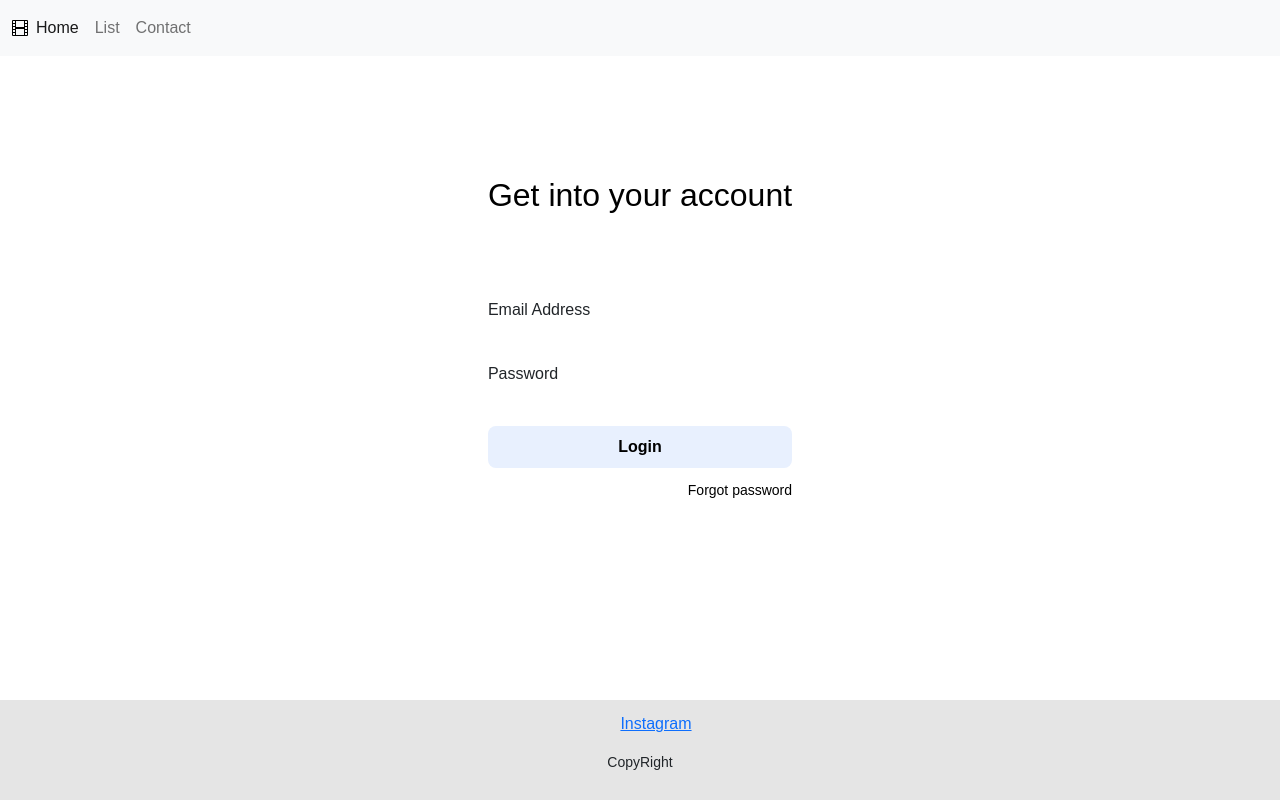
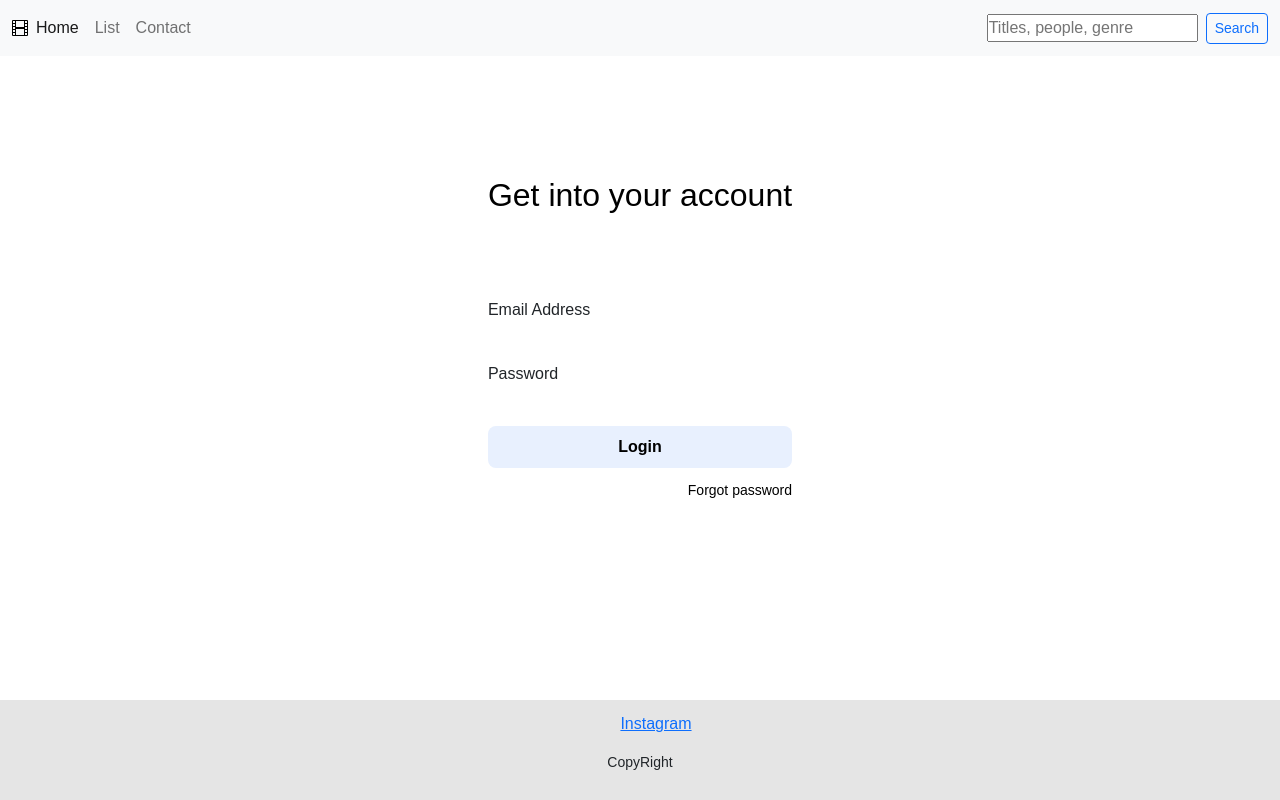
Before and after one commit to Laurajcb/Movies-jsx, a React (Create React App) app: page / in a window 1280 px wide. Built offline with nearby package versions, Linux system fonts and the light colour scheme.

Commit message:
Added the search bar

```diff
--- a/src/components/Header/Header.js
+++ b/src/components/Header/Header.js
@@ -1,13 +1,13 @@
 import React from 'react';
 import { Link } from 'react-router-dom';
 import './Header.css';
+import { Search } from '../Search/Search';
 
 import ReactLogo from '../../assets/film.svg';
 
 function Header() {
   return (
     <header>
-
       <nav className='navbar navbar-expand-lg bg-light'>
         <div className='container-fluid'>
           <img src={ReactLogo} alt='Logo' className='logo' />
@@ -40,6 +40,7 @@ function Header() {
               </li>
             </ul>
           </div>
+          < Search />
         </div>
       </nav>
     </header >
--- /dev/null
+++ b/src/components/Search/Search.js
@@ -0,0 +1,28 @@
+import React from "react";
+import swAlert from '@sweetalert/with-react';
+
+
+function Search() {
+  const submitHandler = e => {
+
+    e.preventDefault();
+    const keyword = e.currentTarget.keyword.value
+
+    if(keyword.length === 0){
+      swAlert(<h5>Type something field can't be empty</h5>)
+    }
+
+
+  }
+
+  return (
+    <form className="d-flex align-items-center" onSubmit={submitHandler}>
+      <label className="form-label mb-0">
+        <input className="form me-2 fw-lighter fs-9" type="text" name="keyword" placeholder="Titles, people, genre"></input>
+      </label>
+      <button type="submit" className="btn btn-outline-primary ml-12 btn-sm">Search</button>
+    </form>
+  )
+}
+
+export { Search };
```
